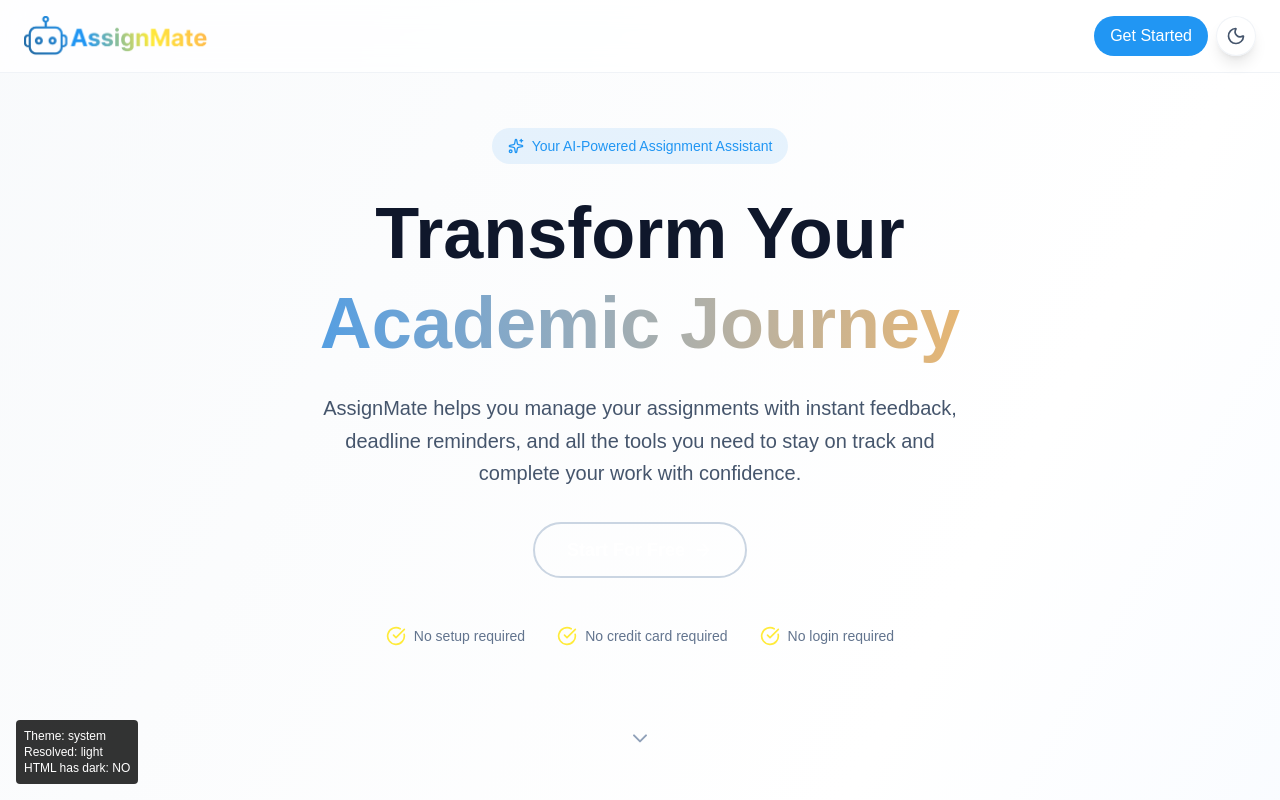
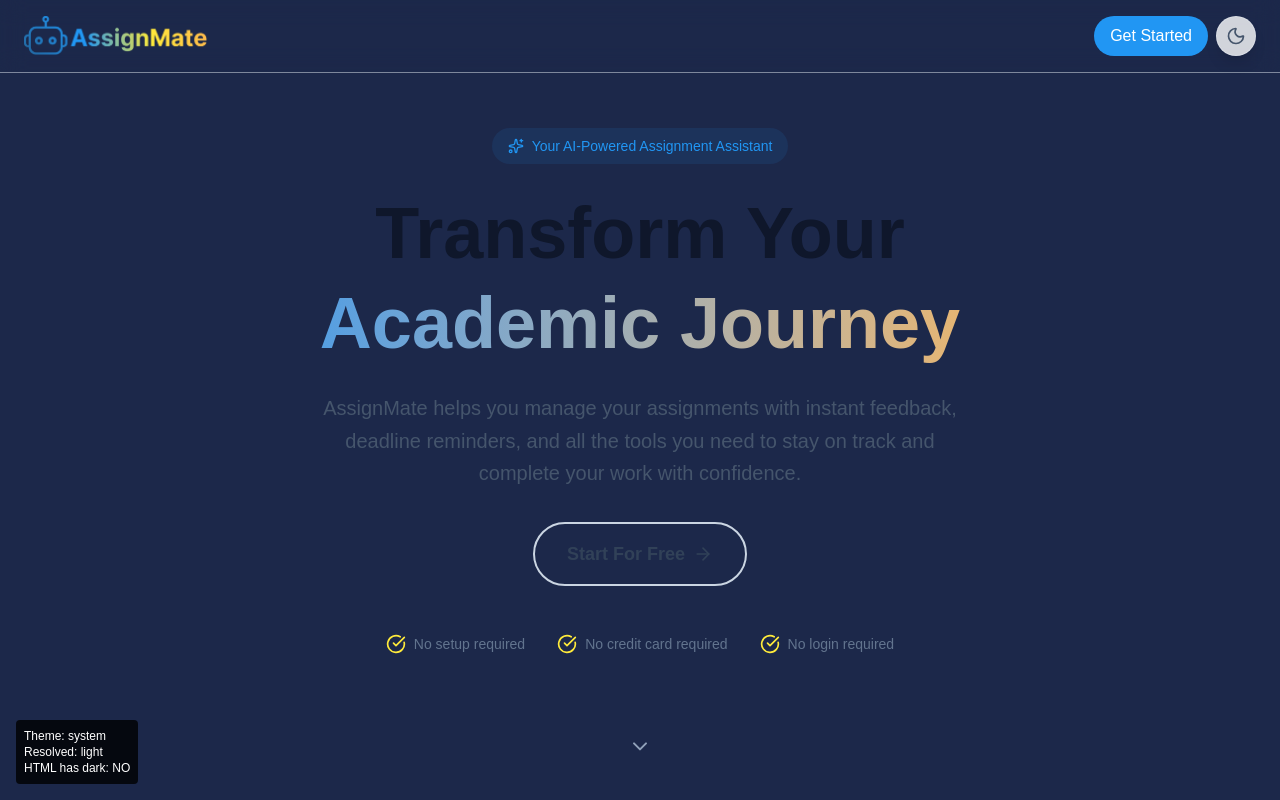
Before and after one commit to HetulMistry/AssignMate, a Next.js app: page / in a window 1280 px wide. Shown: the top 800 px of the page. Built offline with nearby package versions, Linux system fonts and the light colour scheme.

Commit message:
Fix: Theme toggle fix and setup

```diff
--- a/app/globals.css
+++ b/app/globals.css
@@ -2,19 +2,20 @@
 
 @layer base {
   :root {
-    --background: 0 0% 100%;
+    /* Default Light Mode Colors */
+    --background: 224 45% 20%;
     --foreground: 0 0% 3.9%;
     --card: 0 0% 100%;
     --card-foreground: 0 0% 3.9%;
     --popover: 0 0% 100%;
     --popover-foreground: 0 0% 3.9%;
-    --primary: 0 0% 9%;
+    --primary: 207 90% 54%;
     --primary-foreground: 0 0% 98%;
-    --secondary: 0 0% 96.1%;
+    --secondary: 36 95% 70%;
     --secondary-foreground: 0 0% 9%;
     --muted: 0 0% 96.1%;
     --muted-foreground: 0 0% 45.1%;
-    --accent: 0 0% 96.1%;
+    --accent: 54 91% 95%;
     --accent-foreground: 0 0% 9%;
     --destructive: 0 84.2% 60.2%;
     --destructive-foreground: 0 0% 98%;
@@ -34,8 +35,9 @@
     --brand-accent: 54 91% 95%; /* #FFEB3B - Yellow */
   }
 
+  /* Dark Mode */
   .dark {
-    --background: 0 0% 3.9%;
+    --background: 224 45% 11%;
     --foreground: 0 0% 98%;
     --card: 0 0% 3.9%;
     --card-foreground: 0 0% 98%;
@@ -59,98 +61,73 @@
     --chart-3: 30 80% 55%;
     --chart-4: 280 65% 60%;
     --chart-5: 340 75% 55%;
-
-    /* Brand Colors - Dark Mode */
-    --brand-primary: 207 90% 54%; /* #2196F3 - Main Blue (same in dark) */
-    --brand-secondary: 36 95% 70%; /* #FFB74D - Orange (same in dark) */
-    --brand-accent: 54 91% 95%; /* #FFEB3B - Yellow (same in dark) */
   }
 }
 
 @layer base {
+  /* Global Styles */
   * {
     border-color: hsl(var(--border));
+    margin: 0;
+    padding: 0;
+    box-sizing: border-box;
   }
 
   body {
     background-color: hsl(var(--background));
     color: hsl(var(--foreground));
     font-family: Arial, Helvetica, sans-serif;
-  }
+    transition: background-color 0.3s ease, color 0.3s ease;
   }
 
-/* Custom utility classes for the new theme */
-.bg-primary {
-  background-color: var(--primary);
+  a {
+    text-decoration: none;
+    color: inherit;
   }
 
-.bg-secondary {
-  background-color: var(--secondary);
+  /* Buttons */
+  .btn-primary {
+    background: linear-gradient(135deg, var(--primary), var(--secondary));
+    color: white;
+    border-radius: var(--radius);
+    padding: 0.75rem 2rem;
+    font-weight: 600;
+    transition: all 0.3s ease;
   }
 
-.bg-accent {
-  background-color: var(--accent);
+  .btn-primary:hover {
+    box-shadow: 0 20px 25px -5px rgba(var(--primary-rgb), 0.3);
+    transform: translateY(-2px);
   }
 
-.text-primary {
-  color: var(--primary);
+  .btn-secondary {
+    background-color: var(--secondary);
+    color: white;
+    border-radius: var(--radius);
+    padding: 0.75rem 2rem;
+    font-weight: 600;
+    transition: all 0.3s ease;
   }
 
-.text-secondary {
-  color: var(--secondary);
+  .btn-secondary:hover {
+    box-shadow: 0 20px 25px -5px rgba(var(--secondary-rgb), 0.3);
+    transform: translateY(-2px);
   }
 
-.text-accent {
-  color: var(--accent);
+  /* Feature card styles */
+  .feature-card {
+    background: rgba(var(--primary-rgb), 0.05);
+    border: 1px solid rgba(var(--primary-rgb), 0.1);
+    border-radius: var(--radius);
+    padding: 2rem;
+    transition: all 0.3s ease;
   }
 
-.border-primary {
-  border-color: var(--primary);
-}
-
-/* Brand Color Utilities */
-.bg-brand-primary {
-  background-color: hsl(var(--brand-primary));
-}
-
-.bg-brand-secondary {
-  background-color: hsl(var(--brand-secondary));
-}
-
-.bg-brand-accent {
-  background-color: hsl(var(--brand-accent));
-}
-
-.text-brand-primary {
-  color: hsl(var(--brand-primary));
-}
-
-.text-brand-secondary {
-  color: hsl(var(--brand-secondary));
-}
-
-.text-brand-accent {
-  color: hsl(var(--brand-accent));
-}
-
-.border-brand-primary {
-  border-color: hsl(var(--brand-primary));
-}
-
-.border-brand-secondary {
-  border-color: hsl(var(--brand-secondary));
-}
-
-.border-brand-accent {
-  border-color: hsl(var(--brand-accent));
-}
-
-.border-secondary {
-  border-color: var(--secondary);
-}
-
-.border-accent {
-  border-color: var(--accent);
+  .feature-card:hover {
+    background: rgba(var(--primary-rgb), 0.08);
+    border-color: rgba(var(--primary-rgb), 0.2);
+    box-shadow: 0 10px 30px rgba(var(--primary-rgb), 0.15);
+    transform: translateY(-5px);
   }
 
   /* Gradient utilities */
@@ -178,49 +155,11 @@
     color: var(--accent);
   }
 
-/* Custom button styles */
-.btn-primary {
-  background: linear-gradient(135deg, var(--primary), var(--secondary));
-  color: white;
-  border-radius: 9999px;
-  padding: 0.75rem 2rem;
-  font-weight: 600;
-  transition: all 0.3s ease;
-}
-
-.btn-primary:hover {
-  box-shadow: 0 20px 25px -5px rgba(var(--primary-rgb), 0.3);
-  transform: translateY(-2px);
-}
-
-.btn-secondary {
-  background-color: var(--secondary);
-  color: white;
-  border-radius: 9999px;
-  padding: 0.75rem 2rem;
-  font-weight: 600;
-  transition: all 0.3s ease;
-}
-
-.btn-secondary:hover {
-  box-shadow: 0 20px 25px -5px rgba(var(--secondary-rgb), 0.3);
-  transform: translateY(-2px);
-}
-
-/* Feature card enhancements */
-.feature-card {
-  background: rgba(var(--primary-rgb), 0.05);
-  border: 1px solid rgba(var(--primary-rgb), 0.1);
-  border-radius: 1rem;
-  padding: 2rem;
-  transition: all 0.3s ease;
-}
-
-.feature-card:hover {
-  background: rgba(var(--primary-rgb), 0.08);
-  border-color: rgba(var(--primary-rgb), 0.2);
-  box-shadow: 0 10px 30px rgba(var(--primary-rgb), 0.15);
-  transform: translateY(-5px);
+  /* Glassmorphism effect */
+  .glass {
+    background: rgba(255, 255, 255, 0.1);
+    backdrop-filter: blur(10px);
+    border: 1px solid rgba(255, 255, 255, 0.2);
   }
 
   /* Custom animations */
@@ -238,14 +177,16 @@
     animation: float 3s ease-in-out infinite;
   }
 
-/* Glassmorphism effects */
-.glass {
-  background: rgba(255, 255, 255, 0.1);
-  backdrop-filter: blur(10px);
-  border: 1px solid rgba(255, 255, 255, 0.2);
+  /* Loading state */
+  @keyframes loading {
+    0% {
+      background-position: 200% 0;
+    }
+    100% {
+      background-position: -200% 0;
+    }
   }
 
-/* Loading states */
   .loading-gradient {
     background: linear-gradient(
       90deg,
@@ -256,12 +197,4 @@
     background-size: 200% 100%;
     animation: loading 2s ease-in-out infinite;
   }
-
-@keyframes loading {
-  0% {
-    background-position: 200% 0;
 }
-  100% {
-    background-position: -200% 0;
-  }
-}
--- a/app/page.tsx
+++ b/app/page.tsx
@@ -72,9 +72,9 @@ const features = [
 
 export default function LandingPage() {
   return (
-    <div className="min-h-screen bg-gradient-to-br from-slate-50 via-white to-blue-50 dark:from-slate-950 dark:via-slate-900 dark:to-[#2196F3]/10 overflow-x-hidden">
+    <div className="min-h-screen overflow-x-hidden bg-background dark:bg-background-dark text-foreground dark:text-foreground-dark">
       <motion.header
-        className="fixed top-0 w-full bg-white/80 dark:bg-slate-900/80 backdrop-blur-md border-b border-slate-200/50 dark:border-slate-700/50 z-50"
+        className="fixed top-0 w-full bg-background dark:bg-background-dark backdrop-blur-md border-b border-slate-200/50 dark:border-slate-700/50 z-50"
         initial={{ y: -100 }}
         animate={{ y: 0 }}
         transition={{ duration: 0.6 }}
@@ -97,12 +97,13 @@ export default function LandingPage() {
             <motion.div whileHover={{ scale: 1.05 }} whileTap={{ scale: 0.95 }}>
               <Link
                 href="/"
+                // Not able to use 'primary' color from tailwind config here for some reason
                 className="bg-[#2196F3] text-white px-4 py-2 rounded-full hover:shadow-xl transition-shadow inline-flex items-center"
               >
                 Get Started
               </Link>
             </motion.div>
-            <ThemeToggleButton variant="circle" start="top-right" />
+            <ThemeToggleButton variant="circle-blur" start="top-right" />
           </motion.div>
         </div>
       </motion.header>
@@ -164,6 +165,7 @@ export default function LandingPage() {
               className="mt-12 flex items-center justify-center space-x-8 text-sm text-slate-500 dark:text-slate-400"
             >
               <div className="flex items-center">
+                {/* Can't use 'secondary' color from tailwind config here for some reason */}
                 <CheckCircle className="w-5 h-5 text-[#FFEB3B] mr-2" />
                 No setup required
               </div>
@@ -201,7 +203,10 @@ export default function LandingPage() {
         </motion.div>
       </section>
 
-      <section id="features" className="py-20 px-6 bg-white dark:bg-slate-900">
+      <section
+        id="features"
+        className="py-20 px-6 bg-background dark:bg-background-dark"
+      >
         <div className="container mx-auto">
           <motion.div
             initial={{ opacity: 0, y: 20 }}
@@ -287,7 +292,7 @@ export default function LandingPage() {
         </div>
       </section>
 
-      <footer className="py-12 px-6 bg-slate-900 text-white">
+      <footer className="py-12 px-6 bg-background dark:bg-background-dark text-white">
         <div className="container mx-auto">
           <div className="flex flex-col md:flex-row items-center justify-between">
             <div className="flex items-center mb-4 md:mb-0">
--- a/tailwind.config.ts
+++ b/tailwind.config.ts
@@ -50,6 +50,9 @@ const config: Config = {
           "4": "hsl(var(--chart-4))",
           "5": "hsl(var(--chart-5))",
         },
+        "brand-primary": "hsl(var(--brand-primary))",
+        "brand-secondary": "hsl(var(--brand-secondary))",
+        "brand-accent": "hsl(var(--brand-accent))",
       },
     },
   },
```
Lines whose indentation alone changed are shown as unchanged.
